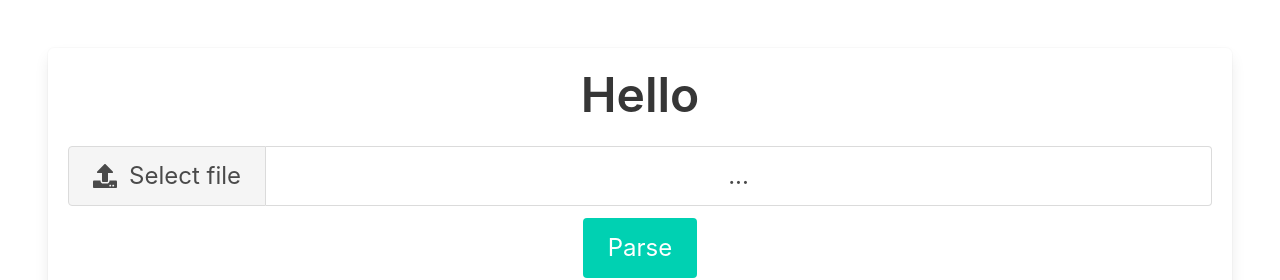
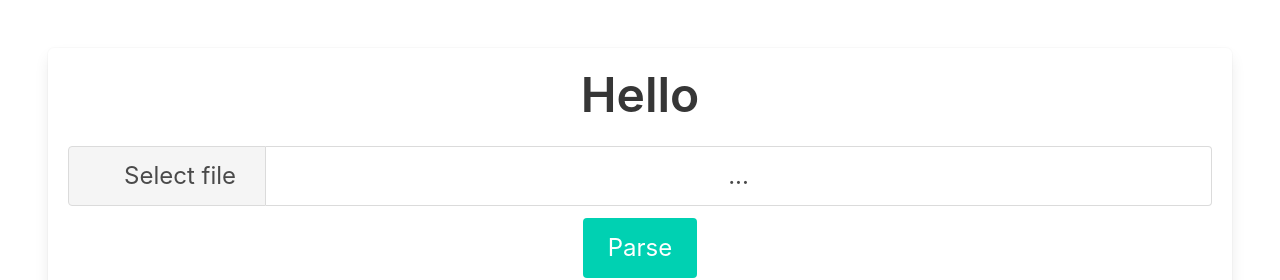
Before and after one commit to NogrTL/sce-validator, a Nuxt app: page /parse in a window 1280 px wide. Shown: the top 280 px of the page. Built offline with nearby package versions, Linux system fonts and the light colour scheme.

Commit message:
remove vue-font-awesome

```diff
--- a/nuxt.config.js
+++ b/nuxt.config.js
@@ -33,7 +33,6 @@ export default {
    ** Plugins to load before mounting the App
    */
   plugins: [
-    '~/plugins/fontawesome.js'
   ],
   /*
    ** Nuxt.js modules
--- a/pages/index.vue
+++ b/pages/index.vue
@@ -11,7 +11,7 @@
         </h2>
         <nuxt-link class="button is-primary is-large" to="/parse">
           <span class="icon is-large">
-            <fai :icon="['fas', 'arrow-alt-circle-up']" />
+            <i class="fas fa-arrow-circle-up" />
           </span>
           <span>Start</span>
         </nuxt-link>
--- a/pages/parse.vue
+++ b/pages/parse.vue
@@ -21,7 +21,7 @@
                   @change="addFileNames"
                 >
                 <p class="file-cta">
-                  <span class="file-icon"><fai icon="upload" /></span>
+                  <span class="file-icon"><i class="fas fa-upload" /></span>
                   <span class="file-label">Select file</span>
                 </p>
                 <span
--- a/plugins/fontawesome.js
+++ /dev/null
@@ -1,16 +0,0 @@
-import Vue from 'vue'
-import { library, config } from '@fortawesome/fontawesome-svg-core'
-import { FontAwesomeIcon } from '@fortawesome/vue-fontawesome'
-import { fas } from '@fortawesome/free-solid-svg-icons'
-import { fab } from '@fortawesome/free-brands-svg-icons'
-
-// This is important, we are going to let Nuxt.js worry about the CSS
-config.autoAddCss = false
-
-// You can add your icons directly in this plugin. See other examples for how you
-// can add other styles or just individual icons.
-library.add(fas)
-library.add(fab)
-
-// Register the component globally
-Vue.component('fai', FontAwesomeIcon)
```
